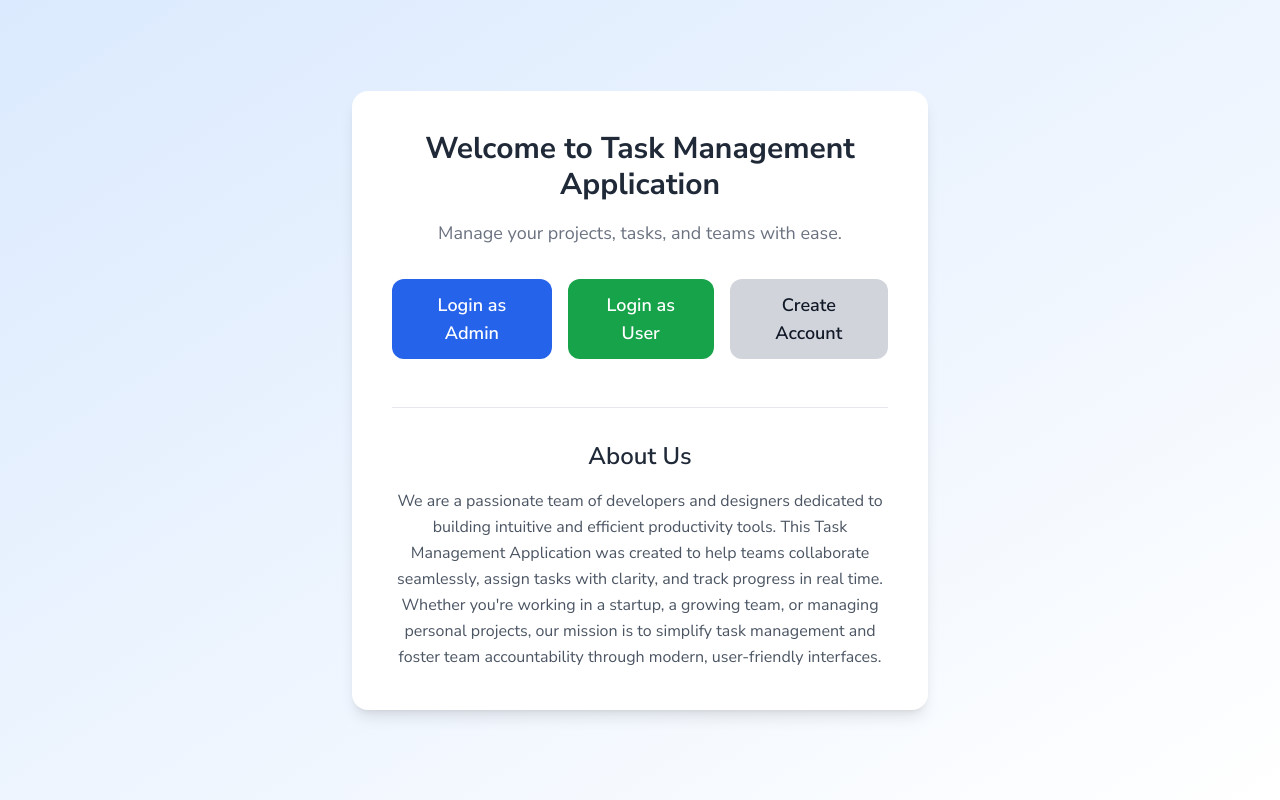
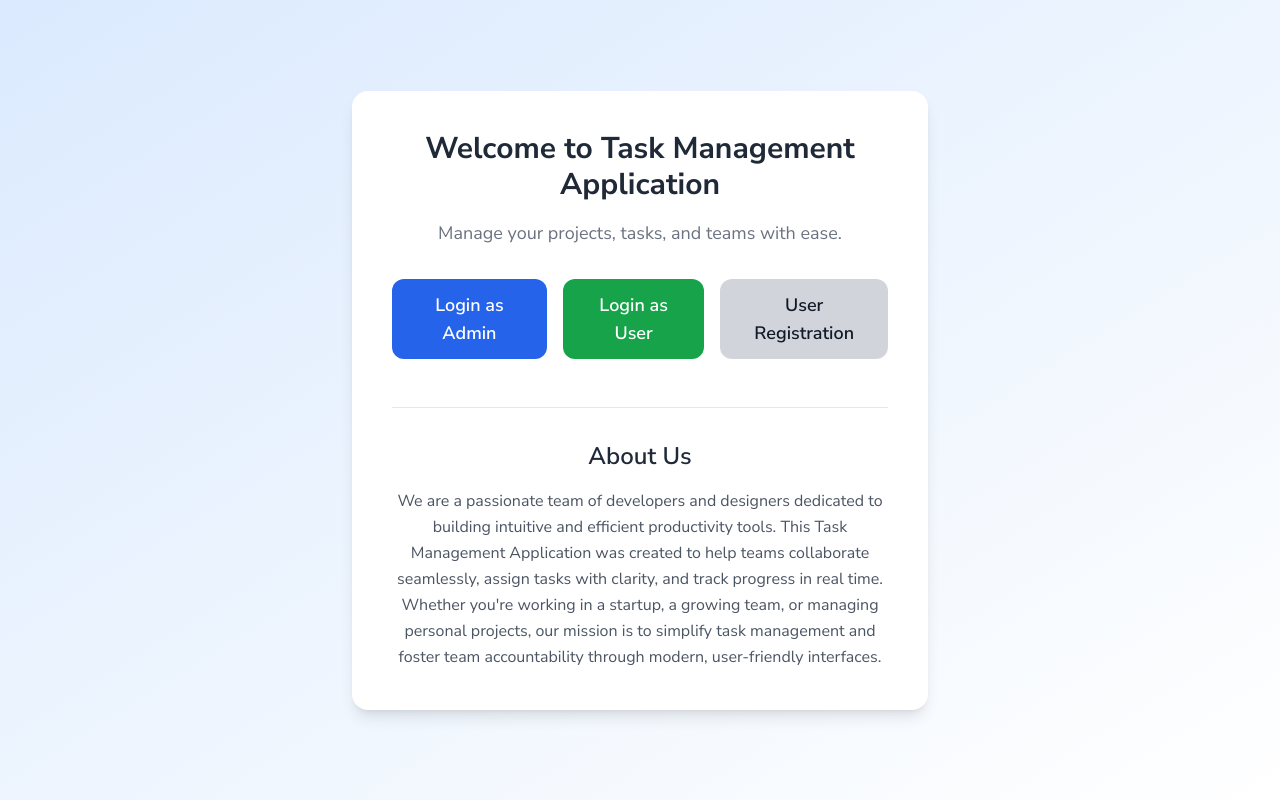
Before and after one commit to raktimR09/Task-Management-Application, a React (Vite) app in the folder client/: page / in a window 1280 px wide. Built offline with nearby package versions, Linux system fonts and the light colour scheme.

Commit message:
Implemented TMS

```diff
--- a/client/src/components/task/Table.jsx
+++ b/client/src/components/task/Table.jsx
@@ -55,7 +55,7 @@ const Table = ({ tasks }) => {
   const TableHeader = () => (
     <thead className='w-full border-b border-gray-300'>
       <tr className='w-full text-black text-left'>
-        <th className='py-2'>Task Title</th>
+        <th className='py-2'>Project Title</th>
         <th className='py-2'>Priority</th>
         <th className='py-2'>Created At</th>
         <th className='py-2'>Deadline</th> {/* ✅ Changed from Assets */}
--- a/client/src/pages/Tasks.jsx
+++ b/client/src/pages/Tasks.jsx
@@ -62,7 +62,7 @@ const Tasks = () => {
   ) : (
     <div className='w-full'>
       <div className='flex items-center justify-between mb-4'>
-        <Title title={status ? `${status} Tasks` : "Projects"} />
+        <Title title={status ? `${status} Projects` : "Projects"} />
 
         {!status && (
           <Button
--- a/client/src/pages/WelcomePage.jsx
+++ b/client/src/pages/WelcomePage.jsx
@@ -34,7 +34,7 @@ const WelcomePage = () => {
             onClick={() => navigate("/register")}
             className="bg-gray-300 hover:bg-gray-400 text-gray-900 text-lg font-semibold py-3 px-6 rounded-xl transition-all duration-300"
           >
-            Create Account
+            User Registration
           </button>
         </div>
 
--- a/client/src/pages/dashboard.jsx
+++ b/client/src/pages/dashboard.jsx
@@ -124,7 +124,7 @@ const subtaskStats = [
       <table className="w-full">
         <thead className="border-b border-gray-300">
           <tr className="text-left text-black">
-            <th className="py-2">Task Title</th>
+            <th className="py-2">Project Title</th>
             <th className="py-2">Priority</th>
             <th className="py-2">Team</th>
             <th className="py-2">Deadline</th>
```
